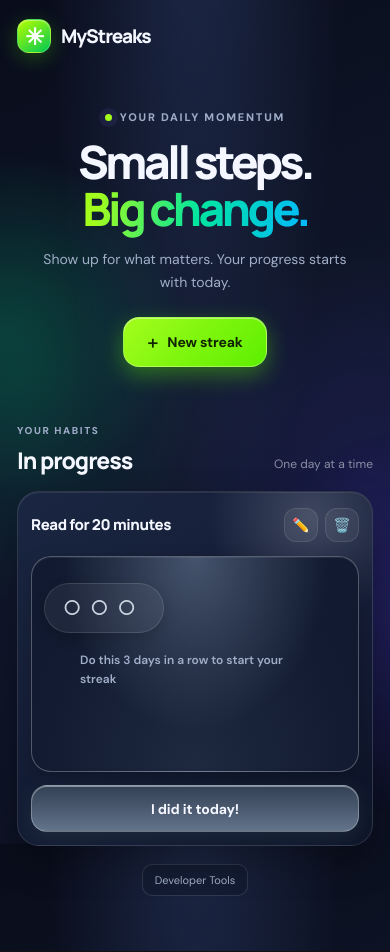
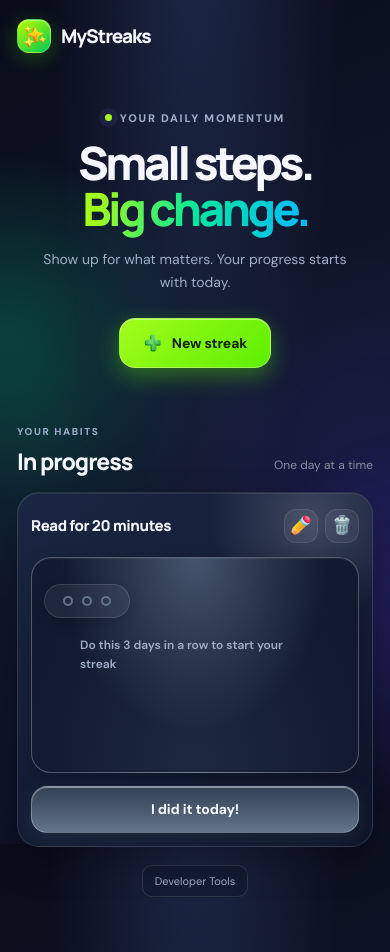
Before and after one commit to hyquoa/test, a plain HTML site: page index.html in a window 390 px wide. Drawn offline with Linux system fonts and the light colour scheme.

Commit message:
commit fr fr

```diff
--- a/css/styles.css
+++ b/css/styles.css
@@ -10,7 +10,6 @@
   --line: rgba(255, 255, 255, 0.12);
   --shadow: 0 18px 50px rgba(0, 0, 0, 0.28);
 }
-
 html { min-width: 320px; scroll-behavior: smooth; }
 
 body {
@@ -80,6 +79,8 @@ button { -webkit-tap-highlight-color: transparent; }
   background: linear-gradient(145deg, #b7ff00, #00c853);
   box-shadow: 0 5px 20px rgba(92,239,0,.25), inset 0 1px 1px rgba(255,255,255,.4);
 }
+.brand-mark img { width: 25px; height: 25px; object-fit: contain; }
+.inline-icon { width: 1.35em; height: 1.35em; margin-right: .32em; object-fit: contain; vertical-align: middle; }
 
 .hero {
   max-width: 650px;
@@ -174,7 +175,7 @@ button { -webkit-tap-highlight-color: transparent; }
 .btn-gray { --button-start: #64748b; --button-end: #334155; }
 .btn-blue { --button-start: #22d3ee; --button-end: #2563eb; }
 .hero .btn-green { padding: 13px 23px; }
-.add-icon { font-size: 20px; font-weight: 500; line-height: 1; }
+.add-icon { width: 20px; height: 20px; object-fit: contain; }
 
 .content { max-width: 1080px; margin: 74px auto 0; }
 .section-heading {
@@ -278,6 +279,7 @@ button { -webkit-tap-highlight-color: transparent; }
   background: rgba(255,255,255,.06);
   transition: transform .2s cubic-bezier(.2,.8,.2,1), color .2s ease, background .2s ease, box-shadow .2s ease;
 }
+.icon-image { width: 22px; height: 22px; object-fit: contain; }
 .icon-btn:hover { transform: translateY(-2px) rotate(-4deg); color: #a3fd1c; background: rgba(255,255,255,.12); box-shadow: 0 5px 16px rgba(0,0,0,.2); }
 .icon-btn:active { transform: scale(.91); }
 .icon-btn[data-action="delete"]:hover { color: #dd5f78; }
@@ -353,7 +355,8 @@ button { -webkit-tap-highlight-color: transparent; }
   font-size: 13px;
   font-weight: 600;
 }
-.flame { display: inline-block; margin-right: 3px; filter: drop-shadow(0 3px 5px color-mix(in srgb, var(--fire1) 55%, transparent)); }
+.flame { display: inline-flex; width: 17px; height: 19px; margin-right: 3px; vertical-align: -4px; filter: drop-shadow(0 3px 5px color-mix(in srgb, var(--fire1) 55%, transparent)); }
+.flame img { width: 100%; height: 100%; object-fit: contain; }
 .card[data-theme="gray"] .flame { filter: grayscale(.7); opacity: .7; }
 .tier-label {
   width: fit-content;
@@ -379,18 +382,19 @@ button { -webkit-tap-highlight-color: transparent; }
 
 .building { min-height: 227px; padding: 30px 12px 20px; }
 .dots {
-  display: inline-block;
+  display: inline-flex;
+  align-items: center;
+  gap: 9px;
   padding: 11px 18px;
   border: 1px solid rgba(255,255,255,.12);
   border-radius: 99px;
-  color: var(--tier-highlight);
-  font-size: 20px;
-  letter-spacing: 9px;
   background: rgba(255,255,255,.06);
   box-shadow: 0 5px 14px rgba(0,0,0,.16);
-  transition: transform .3s cubic-bezier(.2,.8,.2,1), letter-spacing .3s ease;
+  transition: transform .3s cubic-bezier(.2,.8,.2,1), gap .3s ease;
 }
-.card:hover .dots { transform: scale(1.04); letter-spacing: 10px; }
+.build-dot { width: 10px; height: 10px; border: 2px solid #64748b; border-radius: 50%; background: transparent; transition: background .2s ease, border-color .2s ease, transform .2s ease; }
+.build-dot.is-complete { border-color: var(--tier-highlight); background: var(--tier-highlight); box-shadow: 0 0 9px color-mix(in srgb, var(--tier-highlight) 55%, transparent); }
+.card:hover .dots { transform: scale(1.04); gap: 10px; }
 .building-text {
   max-width: 230px;
   margin: 18px auto 0;
@@ -495,8 +499,10 @@ button { -webkit-tap-highlight-color: transparent; }
   position: absolute;
   inset: 12px 0 auto;
   display: block;
-  font-size: 148px;
-  line-height: 1;
+  width: 148px;
+  height: 148px;
+  margin: auto;
+  object-fit: contain;
   filter: drop-shadow(0 8px 18px rgba(80,60,30,.12));
 }
 .celebration-flame-base { opacity: .52; filter: grayscale(1) drop-shadow(0 6px 12px rgba(80,80,90,.14)); }
@@ -614,7 +620,7 @@ button { -webkit-tap-highlight-color: transparent; }
 #emptyMessage[hidden] { display: none; }
 #emptyMessage strong { color: var(--ink); font-family: Manrope,sans-serif; font-size: 18px; }
 #emptyMessage span:last-child { font-size: 13px; }
-.empty-icon { color: #a3fd1c; font-size: 28px; animation: sparkle 2.5s ease-in-out infinite; }
+.empty-icon { width: 32px; height: 32px; object-fit: contain; animation: sparkle 2.5s ease-in-out infinite; }
 
 dialog {
   width: min(92vw, 430px);
@@ -661,7 +667,7 @@ dialog input:focus, .dev-count-input:focus { border-color: #a3fd1c; box-shadow:
   backdrop-filter: blur(18px);
   animation: rise-in .3s ease both;
 }
-#devPanel h2 { margin: 0 0 8px; font: 800 18px Manrope,sans-serif; }
+#devPanel h2 { display: flex; align-items: center; margin: 0 0 8px; font: 800 18px Manrope,sans-serif; }
 #devPanel h3 { margin: 16px 0 6px; color: #a1aec8; font-size: 12px; }
 #devPanel button, .dev-row button {
   margin: 3px;
@@ -716,6 +722,7 @@ body.dev-hidden .dev-row { display: none; }
   background: linear-gradient(145deg, rgba(251,113,133,.2), rgba(225,29,72,.12));
   box-shadow: 0 8px 24px rgba(225,29,72,.14), inset 0 1px 0 rgba(255,255,255,.1);
 }
+.confirm-icon img { width: 32px; height: 32px; object-fit: contain; }
 .confirm-dialog h2 { margin-bottom: 8px; }
 .confirm-dialog > p {
   margin: 0 0 24px;
--- a/index.html
+++ b/index.html
@@ -17,18 +17,18 @@
   <div class="ambient ambient-two" aria-hidden="true"></div>
   <header class="page-header">
     <a class="brand" href="#" aria-label="MyStreaks home">
-      <span class="brand-mark" aria-hidden="true">✳</span>
+      <span class="brand-mark" aria-hidden="true"><img src="assets/gvesster/sparkle.png" alt=""></span>
       <span>MyStreaks</span>
     </a>
     <div class="hero">
       <p class="eyebrow"><span class="eyebrow-dot"></span> YOUR DAILY MOMENTUM</p>
       <h1>Small steps.<br><span>Big change.</span></h1>
       <p class="hero-copy">Show up for what matters. Your progress starts with today.</p>
-      <button id="addBtn" class="btn-3d btn-green"><span class="add-icon" aria-hidden="true">+</span> New streak</button>
+      <button id="addBtn" class="btn-3d btn-green"><img class="add-icon" src="assets/gvesster/plus.png" alt="" aria-hidden="true"> New streak</button>
     </div>
   </header>
 
-  <p id="emptyMessage" hidden><span class="empty-icon">✦</span><strong>Your story starts here.</strong><span>Create a streak and make today count.</span></p>
+  <p id="emptyMessage" hidden><img class="empty-icon" src="assets/gvesster/sparkle.png" alt="" aria-hidden="true"><strong>Your story starts here.</strong><span>Create a streak and make today count.</span></p>
 
   <!-- The streak cards get drawn in here by js/ui.js -->
   <main class="content">
@@ -44,8 +44,8 @@
     <div class="celebration-card" aria-hidden="true">
       <p class="celebration-kicker">MY STREAKS</p>
       <div class="celebration-symbol">
-        <span class="celebration-flame celebration-flame-base">🔥</span>
-        <span class="celebration-flame celebration-flame-lit">🔥</span>
+        <img class="celebration-flame celebration-flame-base" src="assets/gvesster/fire-large.png" alt="" aria-hidden="true">
+        <img class="celebration-flame celebration-flame-lit" src="assets/gvesster/fire-large.png" alt="" aria-hidden="true">
         <span class="celebration-number celebration-number-before"><span class="celebration-number-depth" aria-hidden="true"></span><span class="celebration-number-face"></span></span>
         <span class="celebration-number celebration-number-after"><span class="celebration-number-depth" aria-hidden="true"></span><span class="celebration-number-face"></span></span>
       </div>
@@ -71,7 +71,7 @@
   </dialog>
 
   <dialog id="confirmDialog" class="confirm-dialog" aria-labelledby="confirmTitle" aria-describedby="confirmMessage">
-    <div class="confirm-icon" aria-hidden="true">!</div>
+    <div class="confirm-icon" aria-hidden="true"><img src="assets/gvesster/warning.png" alt=""></div>
     <h2 id="confirmTitle">Confirm action</h2>
     <p id="confirmMessage"></p>
     <div class="dialog-buttons">
@@ -85,7 +85,7 @@
     Developer Tools
   </button>
   <section id="devPanel" hidden>
-    <h2>🛠 Developer tools</h2>
+    <h2><img class="inline-icon" src="assets/gvesster/settings.png" alt="" aria-hidden="true"> Developer tools</h2>
 
     <h3>Fast-forward time (affects every streak)</h3>
     <button data-dev="skip" data-hours="1">+1 hour</button>
--- a/js/ui.js
+++ b/js/ui.js
@@ -47,6 +47,23 @@ const UI = (function () {
     if (el.textContent !== text) el.textContent = text;
   }
 
+  function setIconText(el, icon, text) {
+    const iconPath = icon ? "assets/gvesster/" + icon + ".png" : "";
+    if (el.dataset.iconPath === iconPath && el.textContent === text) return;
+
+    el.replaceChildren();
+    if (iconPath) {
+      const image = document.createElement("img");
+      image.className = "inline-icon";
+      image.src = iconPath;
+      image.alt = "";
+      image.setAttribute("aria-hidden", "true");
+      el.appendChild(image);
+    }
+    if (text) el.appendChild(document.createTextNode(text));
+    el.dataset.iconPath = iconPath;
+  }
+
   // Makes a darker copy of a "#rrggbb" color (for the 3D side of buttons)
   function darken(hex, factor) {
     const n = parseInt(hex.slice(1), 16);
@@ -90,30 +107,30 @@ const UI = (function () {
     card.innerHTML = `
       <div class="card-head">
         <h2 class="card-title"></h2>
-        <button class="icon-btn" data-action="edit" title="Edit" aria-label="Edit streak">✏️</button>
-        <button class="icon-btn" data-action="delete" title="Delete" aria-label="Delete streak">🗑️</button>
+        <button class="icon-btn" data-action="edit" title="Edit" aria-label="Edit streak"><img class="icon-image" src="assets/gvesster/pencil.png" alt="" aria-hidden="true"></button>
+        <button class="icon-btn" data-action="delete" title="Delete" aria-label="Delete streak"><img class="icon-image" src="assets/gvesster/trash.png" alt="" aria-hidden="true"></button>
       </div>
 
       <div class="streak-area">
         <div class="streak-number" role="img" aria-label="0 day streak"><span class="streak-number-depth" aria-hidden="true">0</span><span class="streak-number-face">0</span></div>
-        <p class="streak-label"><span class="flame">🔥</span> day streak</p>
+        <p class="streak-label"><span class="flame"><img src="assets/gvesster/fire.png" alt="" aria-hidden="true"></span> day streak</p>
         <p class="tier-label"></p>
         <p class="tier-countdown"></p>
       </div>
 
       <div class="building">
-        <div class="dots"></div>
+        <div class="dots" role="img"></div>
         <div class="building-text"></div>
       </div>
 
-      <button class="btn-3d done-btn" data-action="complete">I did it today!</button>
+      <button class="btn-3d done-btn" data-action="complete"></button>
       <div class="timer"></div>
     `;
 
     if (Config.DEV_MODE) {
       card.insertAdjacentHTML("beforeend", `
         <div class="dev-row">
-          <label for="dev-count-${id}">🛠 Set streak days</label>
+          <label for="dev-count-${id}"><img class="inline-icon" src="assets/gvesster/settings.png" alt="" aria-hidden="true"> Set streak days</label>
           <div class="dev-set-controls">
             <input id="dev-count-${id}" class="dev-count-input" type="number" min="0" max="9007199254740991" step="1" required aria-label="Streak day count">
             <button type="button" data-action="dev-set">Set</button>
@@ -127,6 +144,14 @@ const UI = (function () {
           card.querySelector('[data-action="dev-set"]').click();
         }
       });
+    }
+
+    const dots = card.querySelector(".dots");
+    for (let i = 0; i < Config.ACTIVATION_DAYS; i++) {
+      const dot = document.createElement("span");
+      dot.className = "build-dot";
+      dot.setAttribute("aria-hidden", "true");
+      dots.appendChild(dot);
     }
 
     return card;
@@ -170,16 +195,20 @@ const UI = (function () {
       }
       numberEl.setAttribute("aria-label", text + " day streak");
       setText(card.querySelector(".tier-label"), "Tier " + view.tier);
-      setText(card.querySelector(".tier-countdown"), view.nextTier === null
-        ? "🏆 Highest tier reached"
-        : view.tierCountdownMs === 0 && !view.done
-          ? "Complete today to reach Tier " + view.nextTier + "!"
-          : "Tier " + view.nextTier + " in " + formatTime(view.tierCountdownMs));
+      setIconText(card.querySelector(".tier-countdown"), view.nextTier === null ? "trophy" : null,
+        view.nextTier === null
+          ? "Highest tier reached"
+          : view.tierCountdownMs === 0 && !view.done
+            ? "Complete today to reach Tier " + view.nextTier + "!"
+            : "Tier " + view.nextTier + " in " + formatTime(view.tierCountdownMs));
       card.dataset.tier = String(view.tier);
     } else {
       const n = Math.min(view.buildDays, Config.ACTIVATION_DAYS);
-      setText(card.querySelector(".dots"),
-        "●".repeat(n) + "○".repeat(Config.ACTIVATION_DAYS - n));
+      const dots = card.querySelector(".dots");
+      Array.from(dots.children).forEach(function (dot, index) {
+        dot.classList.toggle("is-complete", index < n);
+      });
+      dots.setAttribute("aria-label", n + " of " + Config.ACTIVATION_DAYS + " days completed");
       setText(card.querySelector(".building-text"),
         "Do this " + Config.ACTIVATION_DAYS + " days in a row to start your streak");
       setText(card.querySelector(".tier-label"), "");
@@ -192,17 +221,18 @@ const UI = (function () {
     // The button
     const button = card.querySelector(".done-btn");
     button.disabled = view.done && !Config.DEV_MODE;
-    setText(button, view.done ? "Done for today ✅" : "I did it today!");
+    setIconText(button, view.done ? "checkmark" : null, view.done ? "Done for today" : "I did it today!");
 
     // The countdown
     const timer = card.querySelector(".timer");
     if (view.visible) {
       const left = formatTime(view.expiresAt - now);
-      setText(timer, view.done
-        ? "✅ Safe for now. New window opens in " + left
-        : "⚠️ Streak at risk! " + left + " left");
+      setIconText(timer, view.done ? "checkmark" : "warning", view.done
+        ? "Safe for now. New window opens in " + left
+        : "Streak at risk! " + left + " left");
     } else {
-      setText(timer, view.done ? "✅ Done for today. Come back tomorrow!" : "");
+      setIconText(timer, view.done ? "checkmark" : null,
+        view.done ? "Done for today. Come back tomorrow!" : "");
     }
   }
 
```
Also changed, not shown: assets/gvesster/LICENSE.txt (added), assets/gvesster/checkmark.png (added), assets/gvesster/fire-large.png (added), assets/gvesster/fire.png (added), assets/gvesster/pencil.png (added), assets/gvesster/plus.png (added), assets/gvesster/settings.png (added), assets/gvesster/sparkle.png (added), assets/gvesster/trash.png (added), assets/gvesster/trophy.png (added), assets/gvesster/warning.png (added).
